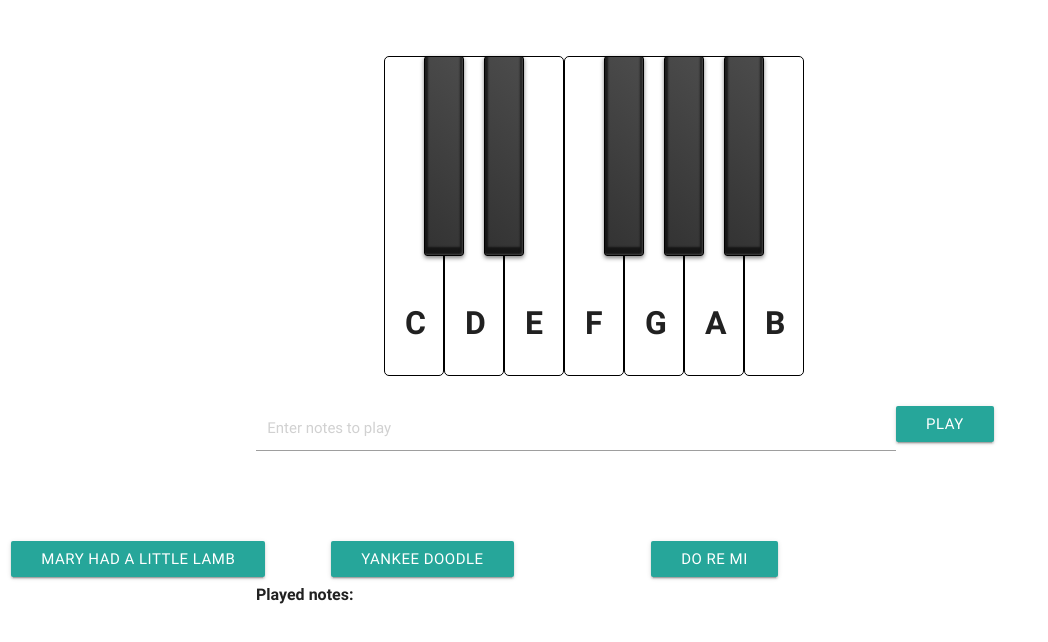
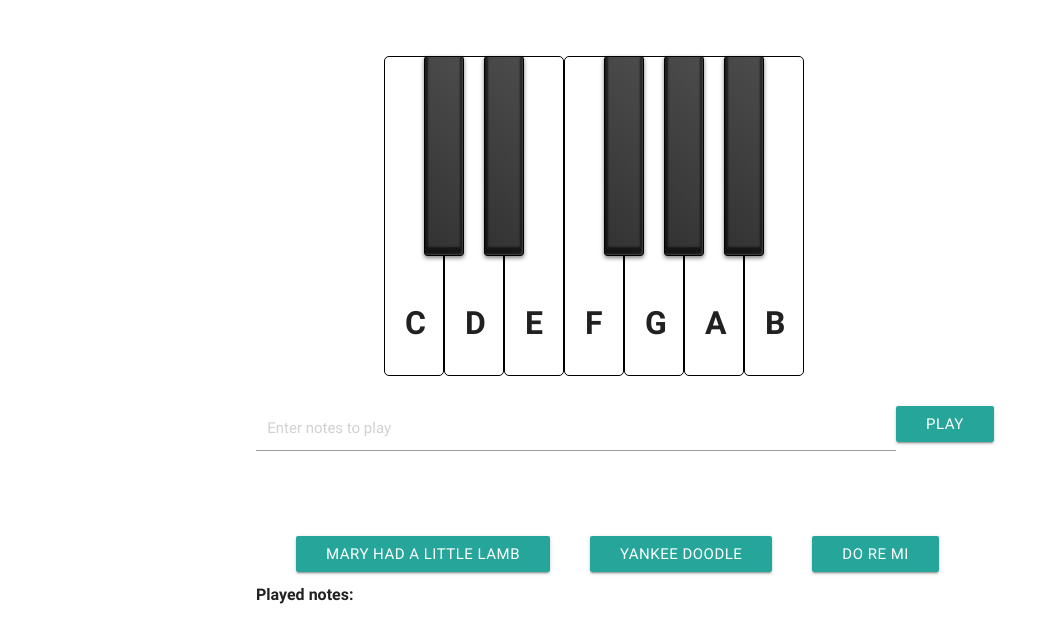
Before and after one commit to sdwang/piano, a website: page index.html in a window 1280 px wide. Shown: the part 120-762 px from the top of the page, without its empty margins (0-1048 px from the left). Drawn offline with nearby package versions, Linux system fonts and the light colour scheme.

Commit message:
(style) Sample button styles

```diff
--- a/styles/styles.css
+++ b/styles/styles.css
@@ -194,7 +194,13 @@ Sample Styles
 
 .sample-buttons {
   position: relative;
-  top: 450px;
+  top: 445px;
+  left: 20%;
+}
+
+.sample {
+  display: inline-block;
+  margin-left: 40px;
 }
 
 /**************
--- a/views/AppView.js
+++ b/views/AppView.js
@@ -6,7 +6,6 @@ var AppView = Backbone.View.extend({
     this.inputView = new InputView({model: this.model.get('input')});
     this.sampleCollectionView = new SampleCollectionView({collection: this.model.get('samples')});
     this.logView = new LogView({model: this.model.get('log')});
-    console.log(this.sampleCollectionView.$el);
   },
 
   render: function() {
--- a/views/SampleView.js
+++ b/views/SampleView.js
@@ -14,7 +14,7 @@ var SampleView = Backbone.View.extend({
   attributes: function() {
     return {
       "data-sample": this.model.get('musicSheet'),
-      "class": "col s3"
+      "class": "sample"
     };
   },
 
@@ -22,7 +22,6 @@ var SampleView = Backbone.View.extend({
 
   render: function() {
     return this.$el.html(this.template(this.model.attributes));
-    console.log(this.$el);
   }
 
 });
```
